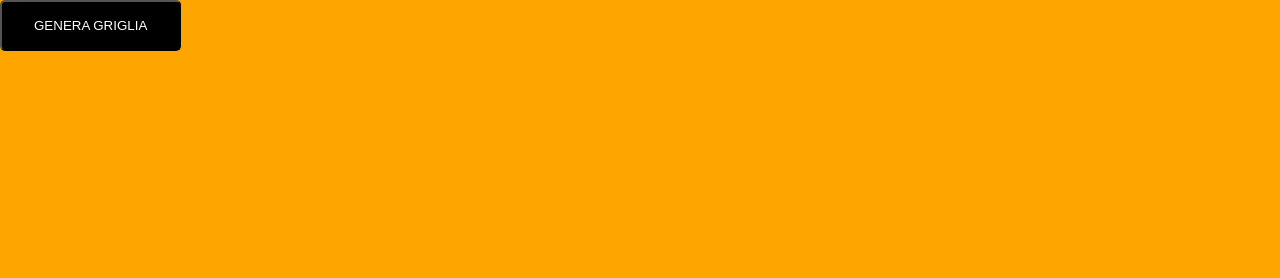
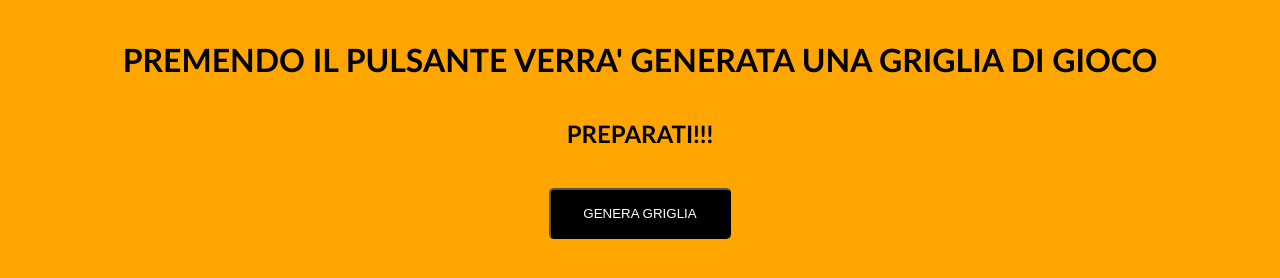
Before and after one commit to Salano24/js-campominato-grid, a plain HTML site: page index.html in a window 1280 px wide. Drawn offline with Linux system fonts and the light colour scheme.

Commit message:
fine esercizio

```diff
--- a/assets/css/style.css
+++ b/assets/css/style.css
@@ -16,6 +16,9 @@
     border-radius: 5px;
     background-color: black;
     color: white;
+    display: block;
+    margin: auto;
+    margin-top: 5vh;
 }
 
 .casella{
@@ -26,6 +29,12 @@
 
 body{
     background-color: orange;
+    font-family:'Gill Sans', 'Gill Sans MT', Calibri, 'Trebuchet MS', sans-serif;
+}
+
+h1, h2{
+    text-align: center;
+    padding-top: 5vh;
 }
 
 .azzurro{
--- a/assets/js/main.js
+++ b/assets/js/main.js
@@ -1,6 +1,6 @@
 //L'utente clicca su un bottone che genererà una griglia di gioco quadrata. Ogni cella ha un numero progressivo, da 1 a 100.
 
-const genera = document.querySelector('genera')
+const genera = document.querySelector('.genera')
 genera.addEventListener('click', function(){
 /* seleziono il container */
 let container = document.querySelector(".container")
@@ -8,6 +8,7 @@ let container = document.querySelector(".container")
 let numeroCaselle = 100
 /* seleziono i div 'casella' */
 let listaCaselle = document.getElementsByClassName('casella')
+console.log(listaCaselle);
 /* richiamo la funzione per generare la casella */
 caselleGenerator(numeroCaselle,container)
 /* scrivo la funzione per generare la casella */
--- a/index.html
+++ b/index.html
@@ -8,8 +8,10 @@
     <title>CAMPO MINATO</title>
 </head>
 <body>
+    <h1>PREMENDO IL PULSANTE VERRA' GENERATA UNA GRIGLIA DI GIOCO</h1>
+    <h2>PREPARATI!!!</h2>
+    <div class="container"></div>
     <button class="genera">GENERA GRIGLIA</button>
-    <div class="container"></div>
     <script src="./assets/js/main.js"></script>
 </body>
 </html>
```
